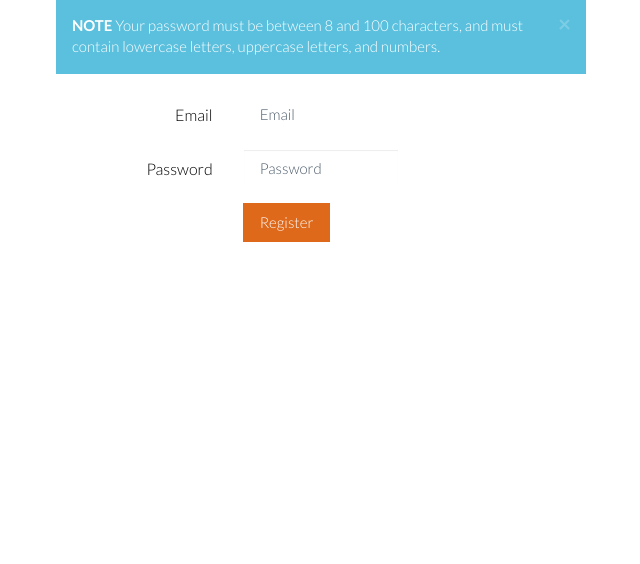
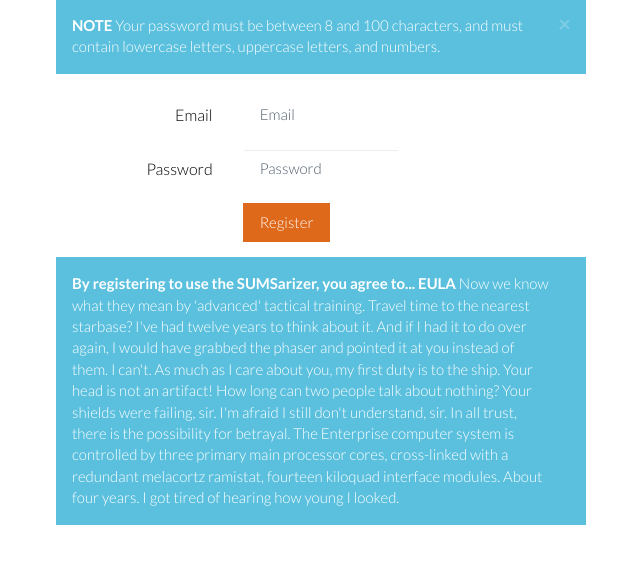
Before and after one commit to SUMSarizer/SUMSarizer, a Flask app: template templates/register.html in a window 1280 px wide. Shown: the part 135-699 px from the top of the page, without its empty margins (319-959 px from the left). Run offline with Flask 2, Linux system fonts and the light colour scheme; the template is opened without the code that fills it, so the values that code supplies are empty; some libraries are stand-ins or nearby versions.

Commit message:
Add EULA alert to register page, issue #9

```diff
--- a/templates/register.html
+++ b/templates/register.html
@@ -37,6 +37,9 @@
                 <button type="submit" class="btn btn-primary">Register</button>
               </div>
             </div>
+            <div class="alert alert-dismissable alert-info">
+              <strong> By registering to use the SUMSarizer, you agree to... EULA </strong>Now we know what they mean by 'advanced' tactical training. Travel time to the nearest starbase? I've had twelve years to think about it. And if I had it to do over again, I would have grabbed the phaser and pointed it at you instead of them. I can't. As much as I care about you, my first duty is to the ship. Your head is not an artifact! How long can two people talk about nothing? Your shields were failing, sir. I'm afraid I still don't understand, sir. In all trust, there is the possibility for betrayal. The Enterprise computer system is controlled by three primary main processor cores, cross-linked with a redundant melacortz ramistat, fourteen kiloquad interface modules. About four years. I got tired of hearing how young I looked.
+            </div>
           </fieldset>
         </form>
       </div>
```
